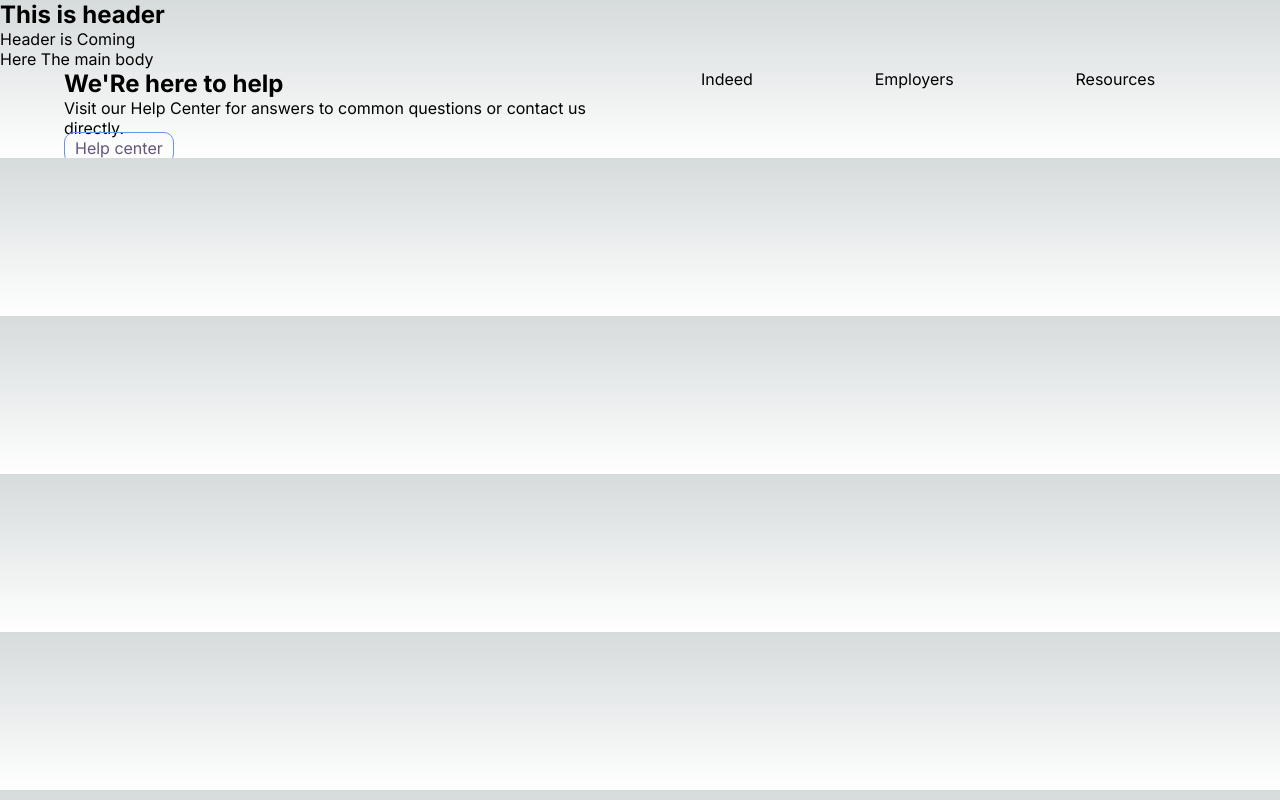
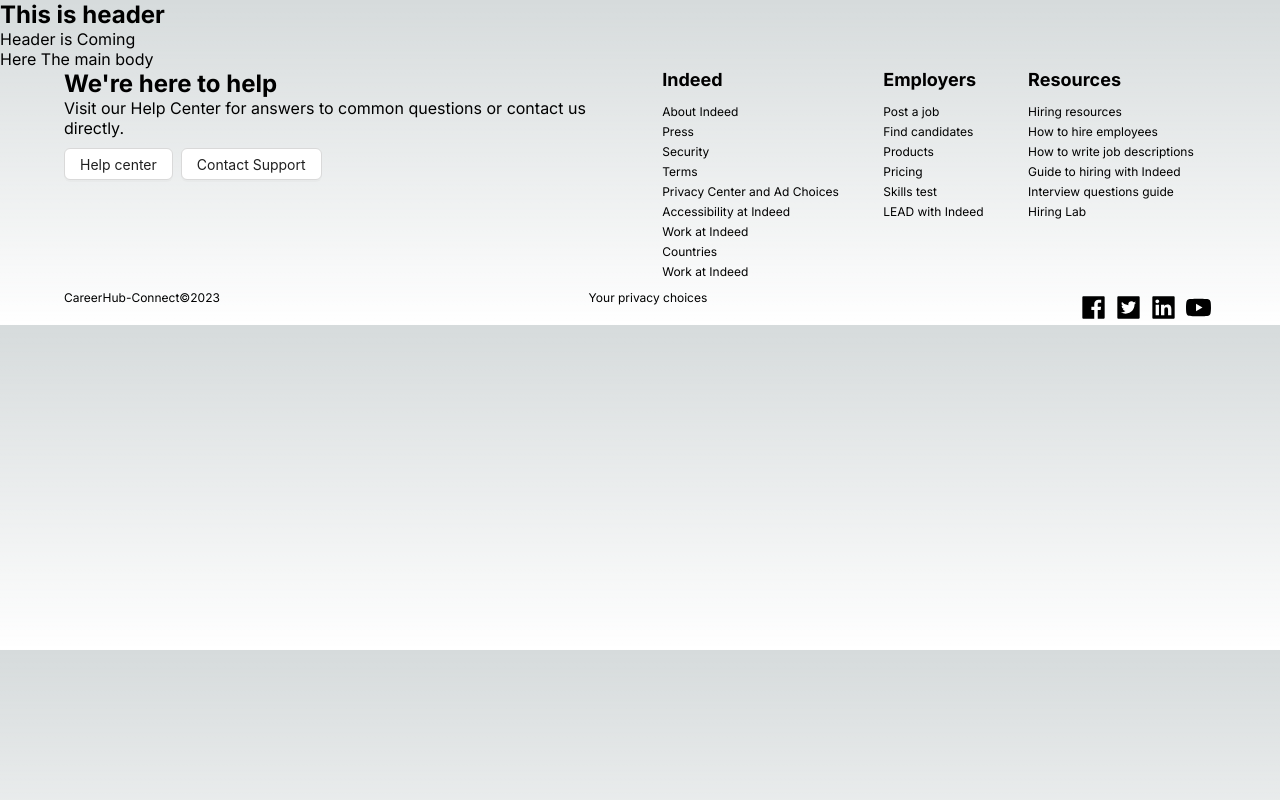
Before and after one commit to ZeroBug404/CareerConnect-Hub, a Next.js app: page / in a window 1280 px wide. Built offline with nearby package versions, Linux system fonts and the light colour scheme.

Commit message:
Footer edited

```diff
--- a/package.json
+++ b/package.json
@@ -10,6 +10,7 @@
   },
   "dependencies": {
     "@ant-design/cssinjs": "^1.18.1",
+    "@ant-design/icons": "^5.2.6",
     "@reduxjs/toolkit": "^2.0.1",
     "antd": "^5.12.2",
     "next": "14.0.4",
--- a/src/components/ui/Footer.tsx
+++ b/src/components/ui/Footer.tsx
@@ -1,27 +1,134 @@
+"use client";
+
 import styles from "@/components/ui/footer.module.css";
-import { Button } from "antd";
+import {
+  FacebookFilled,
+  LinkedinFilled,
+  TwitterSquareFilled,
+  YoutubeFilled,
+} from "@ant-design/icons";
+import { Button, Flex } from "antd";
+import Link from "next/link";
 
 const Footer = () => {
   return (
     <div className={styles.footer_div_main}>
       <div className={styles.top_section}>
         <div className={styles.left_section}>
-          <h2>We'Re here to help</h2>
+          <h2>We're here to help</h2>
           <p>
             Visit our Help Center for answers to common questions or contact us
             directly.
           </p>
-          <div>
-            <a href="" className={styles.outline_button}>Help center</a>
+          <Flex gap="small" wrap="wrap" style={{ marginTop: "10px" }}>
+            <Button>Help center</Button>
+            <Button>Contact Support</Button>
+          </Flex>
+        </div>
+        <div className={styles.right_section}>
+          <div className={styles.right_section_buttons}>
+            <p style={{ marginBottom: "10px" }}>Indeed</p>
+            <ul>
+              <li>
+                <Link href="/">About Indeed</Link>
+              </li>
+              <li>
+                <Link href="/">Press</Link>
+              </li>
+              <li>
+                <Link href="/">Security</Link>
+              </li>
+              <li>
+                <Link href="/">Terms</Link>
+              </li>
+              <li>
+                <Link href="/">Privacy Center and Ad Choices</Link>
+              </li>
+              <li>
+                <Link href="/">Accessibility at Indeed</Link>
+              </li>
+              <li>
+                <Link href="/">Work at Indeed</Link>
+              </li>
+              <li>
+                <Link href="/">Countries</Link>
+              </li>
+              <li>
+                <Link href="/">Work at Indeed</Link>
+              </li>
+            </ul>
+          </div>
+          <div className={styles.right_section_buttons}>
+            <p style={{ marginBottom: "10px" }}>Employers</p>
+            <ul>
+              <li>
+                <Link href="/">Post a job</Link>
+              </li>
+              <li>
+                <Link href="/">Find candidates</Link>
+              </li>
+              <li>
+                <Link href="/">Products</Link>
+              </li>
+              <li>
+                <Link href="/">Pricing</Link>
+              </li>
+              <li>
+                <Link href="/">Skills test</Link>
+              </li>
+              <li>
+                <Link href="/">LEAD with Indeed</Link>
+              </li>
+            </ul>
+          </div>
+          <div className={styles.right_section_buttons}>
+            <p style={{ marginBottom: "10px" }}>Resources</p>
+            <ul>
+              <li>
+                <Link href="/">Hiring resources</Link>
+              </li>
+              <li>
+                <Link href="/">How to hire employees</Link>
+              </li>
+              <li>
+                <Link href="/">How to write job descriptions</Link>
+              </li>
+              <li>
+                <Link href="/">Guide to hiring with Indeed</Link>
+              </li>
+              <li>
+                <Link href="/">Interview questions guide</Link>
+              </li>
+              <li>
+                <Link href="/">Hiring Lab</Link>
+              </li>
+            </ul>
           </div>
         </div>
-        <div className={styles.right_section}>
-          <div>Indeed</div>
-          <div>Employers</div>
-          <div>Resources</div>
+      </div>
+      <div className={styles.bottom_section}>
+        <div className={styles.bottom_section_left}>
+          <Link href="/">CareerHub-Connect</Link>
+          ©2023{" "}
+        </div>
+        <div className={styles.bottom_section_middle}>
+          <Link href="/">Your privacy choices</Link>
+        </div>
+        <div className={styles.bottom_section_right}>
+          <Link href="/">
+            <FacebookFilled style={{ fontSize: "25px", padding: "5px" }} />
+          </Link>
+          <Link href="/">
+            <TwitterSquareFilled style={{ fontSize: "25px", padding: "5px" }} />
+          </Link>
+          <Link href="/">
+            <LinkedinFilled style={{ fontSize: "25px", padding: "5px" }} />
+          </Link>
+          <Link href="/">
+            <YoutubeFilled style={{ fontSize: "25px", padding: "5px" }} />
+          </Link>
         </div>
       </div>
-      <div className={styles.bottom_section}></div>
     </div>
   );
 };
--- a/src/components/ui/footer.module.css
+++ b/src/components/ui/footer.module.css
@@ -6,9 +6,6 @@
 .top_section {
   display: flex;
   justify-content: space-between;
-}
-
-.bottom_section {
 }
 
 .left_section {
@@ -20,9 +17,37 @@
   justify-content: space-around;
 }
 
-.outline_button {
-  border: 1px solid #6792f0;
-  border-radius: 10px;
-  padding: 5px 10px;
-  color: #62557a;
+.right_section_buttons p {
+  font-size: 18px;
+  font-weight: 700;
 }
+
+.right_section_buttons ul li {
+  list-style: none;
+}
+.right_section_buttons ul li a {
+  font-size: 12px;
+}
+.right_section_buttons ul li a:hover {
+  text-decoration: underline;
+}
+
+.bottom_section {
+  margin-top: 10px;
+  display: flex;
+  justify-content: space-between;
+}
+
+.bottom_section_left,
+.bottom_section_middle {
+  font-size: 12px;
+}
+
+.bottom_section_left:hover,
+.bottom_section_middle:hover {
+color: darkslateblue;
+}
+
+.bottom_section_right {
+  width: auto;
+}
```
Also changed, not shown: 1 other file (tests, documents, lock files or other folders).
